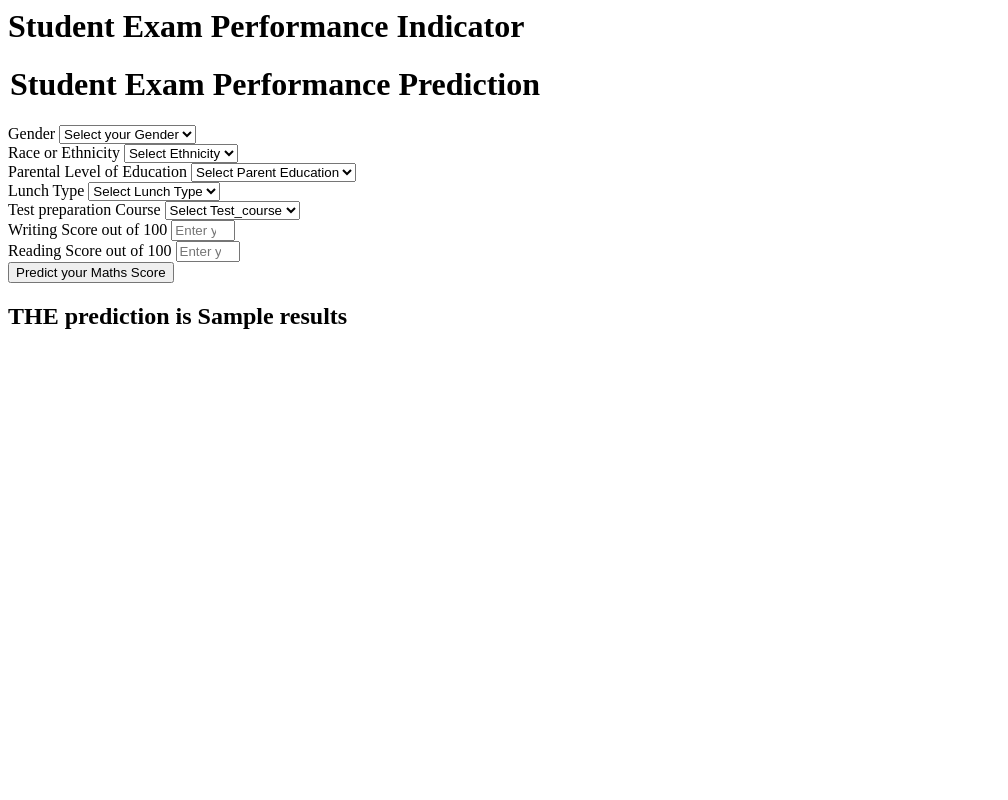
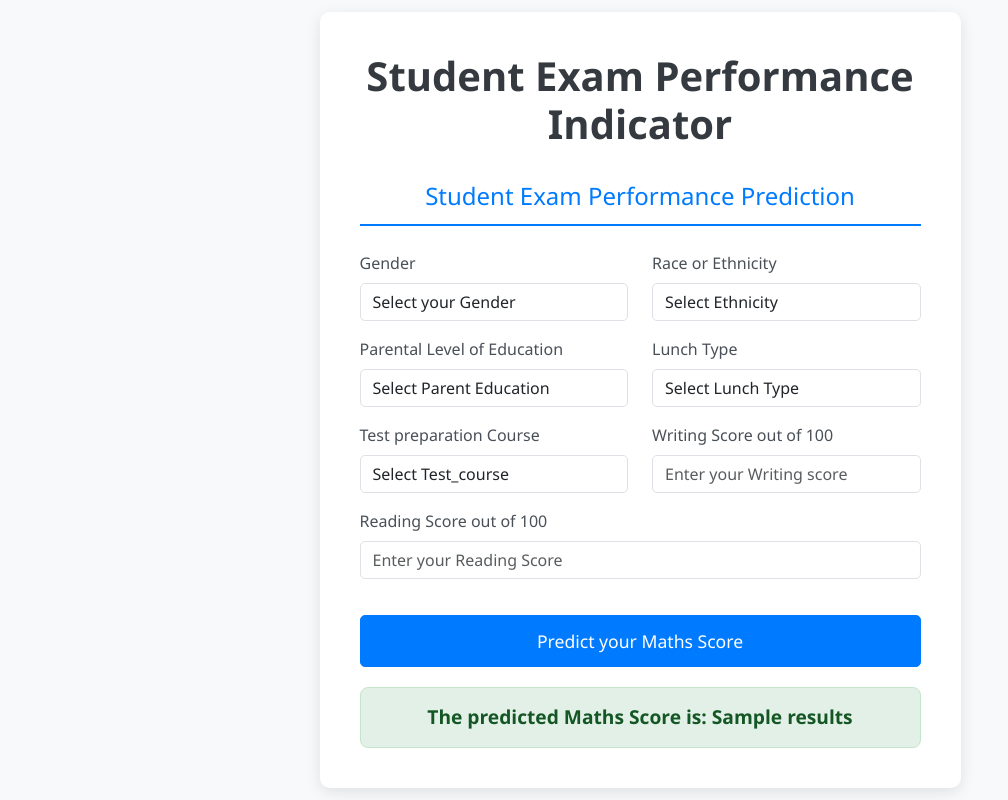
Before and after one commit to AshutoshKY125/student-performance-predictor, a Flask app: template templates/home.html in a window 1280 px wide. Shown: the whole page, without its empty margins (0-1008 px from the left). Run offline with Flask 3, Linux system fonts and the light colour scheme; the template is opened without the code that fills it: most values are stand-ins (such as "Sample title", 1, 10 or a date in 2020).

Commit message:
updated home.html

```diff
--- a/templates/home.html
+++ b/templates/home.html
@@ -1,111 +1,170 @@
 <html>
+<head>
+    <meta charset="UTF-8">
+    <meta name="viewport" content="width=device-width, initial-scale=1.0">
+    <title>Student Performance Predictor</title>
+    <!-- Bootstrap CSS -->
+    <link href="https://cdn.jsdelivr.net/npm/bootstrap@5.3.3/dist/css/bootstrap.min.css" rel="stylesheet" integrity="sha384-QWTKZyjpPEjISv5WaRU9OFeRpok6YctnYmDr5pNlyT2bRjXh0JMhjY6hW+ALEwIH" crossorigin="anonymous">
+    <!-- Custom CSS -->
+    <style>
+        body {
+            background-color: #f8f9fa;
+            display: flex;
+            justify-content: center;
+            align-items: center;
+            min-height: 100vh;
+            margin: 0;
+            font-family: 'Segoe UI', Tahoma, Geneva, Verdana, sans-serif;
+        }
+        .login {
+            background-color: #ffffff;
+            padding: 40px;
+            border-radius: 10px;
+            box-shadow: 0 4px 15px rgba(0, 0, 0, 0.1);
+            width: 100%;
+            max-width: 700px; /* Increased max-width */
+        }
+        h1 {
+            color: #343a40;
+            margin-bottom: 30px;
+            text-align: center;
+            font-weight: 600;
+        }
+        legend {
+            font-size: 1.5rem;
+            color: #007bff; /* Bootstrap primary blue */
+            text-align: center;
+            margin-bottom: 25px;
+            border-bottom: 2px solid #007bff;
+            padding-bottom: 10px;
+            display: block; /* Ensure legend takes full width */
+        }
+        .form-label {
+            font-weight: 500;
+            color: #495057;
+        }
+        .form-control, .btn {
+            border-radius: 5px;
+        }
+        .btn-primary {
+            background-color: #007bff;
+            border-color: #007bff;
+            width: 100%;
+            padding: 12px;
+            font-size: 1.1rem;
+            margin-top: 20px;
+        }
+        .btn-primary:hover {
+            background-color: #0056b3;
+            border-color: #0056b3;
+        }
+        h2 {
+            margin-top: 30px;
+            text-align: center;
+            color: #28a745; /* Bootstrap success green */
+            font-size: 1.8rem;
+            font-weight: 600;
+        }
+        .result-box {
+            background-color: #e2f0e8; /* Light green background */
+            padding: 15px;
+            border-radius: 8px;
+            margin-top: 20px;
+            border: 1px solid #c3e6cb;
+            color: #155724;
+            text-align: center;
+            font-size: 1.2rem;
+            font-weight: bold;
+        }
+    </style>
+</head>
 <body>
+    <div class="container">
+        <div class="row justify-content-center">
+            <div class="col-md-9 col-lg-7">
                 <div class="login">
                     <h1>Student Exam Performance Indicator</h1>
 
                     <form action="{{ url_for('predict_datapoint')}}" method="post">
-        <h1>
                         <legend>Student Exam Performance Prediction</legend>
-        </h1>
-        <div class="mb-3">
+                        <div class="row">
+                            <div class="col-md-6 mb-3">
                                 <label class="form-label">Gender</label>
-            <select class="form-control" name="gender" placeholder="Enter you Gender" required>
-                <option class="placeholder" selected disabled value="">Select your Gender</option>
-                <option value="male">
-                    Male
-                </option>
-                <option value="female">
-                    Female
-                </option>
+                                <select class="form-control" name="gender" required>
+                                    <option value="" selected disabled>Select your Gender</option>
+                                    <option value="male">Male</option>
+                                    <option value="female">Female</option>
                                 </select>
                             </div>
-        <div class="mb-3">
+                            <div class="col-md-6 mb-3">
                                 <label class="form-label">Race or Ethnicity</label>
-            <select class="form-control" name="ethnicity" placeholder="Enter you ethnicity" required>
-                <option class="placeholder" selected disabled value="">Select Ethnicity</option>
-                <option value="group A">
-                    Group A
-                </option>
-                <option value="group B">
-                    Group B
-                </option>
-                <option value="group C">
-                    Group C
-                </option>
-                <option value="group D">
-                    Group D
-                </option>
-                <option value="group E">
-                    Group E
-                </option>
+                                <select class="form-control" name="ethnicity" required>
+                                    <option value="" selected disabled>Select Ethnicity</option>
+                                    <option value="group A">Group A</option>
+                                    <option value="group B">Group B</option>
+                                    <option value="group C">Group C</option>
+                                    <option value="group D">Group D</option>
+                                    <option value="group E">Group E</option>
                                 </select>
                             </div>
-        <div class="mb-3">
+                        </div>
+                        <div class="row">
+                            <div class="col-md-6 mb-3">
                                 <label class="form-label">Parental Level of Education</label>
-            <select class="form-control" name="parental_level_of_education"
-                placeholder="Enter you Parent Education" required>
-                <option class="placeholder" selected disabled value="">Select Parent Education</option>
-                <option value="associate's degree">
-                    associate's degree
-                </option>
-                <option value="bachelor's degree">
-                    bachelor's degree
-                </option>
-                <option value="high school">
-                    high school
-                </option>
-                <option value="master's degree">
-                    master's degree
-                </option>
-                <option value="some college">
-                    some college
-                </option>
-                <option value="some high school">
-                    some high school
-                </option>
+                                <select class="form-control" name="parental_level_of_education" required>
+                                    <option value="" selected disabled>Select Parent Education</option>
+                                    <option value="associate's degree">associate's degree</option>
+                                    <option value="bachelor's degree">bachelor's degree</option>
+                                    <option value="high school">high school</option>
+                                    <option value="master's degree">master's degree</option>
+                                    <option value="some college">some college</option>
+                                    <option value="some high school">some high school</option>
                                 </select>
                             </div>
-        <div class="mb-3">
+                            <div class="col-md-6 mb-3">
                                 <label class="form-label">Lunch Type</label>
-            <select class="form-control" name="lunch" placeholder="Enter you Lunch" required>
-                <option class="placeholder" selected disabled value="">Select Lunch Type</option>
-                <option value="free/reduced">
-                    free/reduced
-                </option>
-                <option value="standard">
-                    standard
-                </option>
+                                <select class="form-control" name="lunch" required>
+                                    <option value="" selected disabled>Select Lunch Type</option>
+                                    <option value="free/reduced">free/reduced</option>
+                                    <option value="standard">standard</option>
                                 </select>
                             </div>
-        <div class="mb-3">
+                        </div>
+                        <div class="row">
+                            <div class="col-md-6 mb-3">
                                 <label class="form-label">Test preparation Course</label>
-            <select class="form-control" name="test_preparation_course" placeholder="Enter you Course"
-                required>
-                <option class="placeholder" selected disabled value="">Select Test_course</option>
-                <option value="none">
-                    None
-                </option>
-                <option value="completed">
-                    Completed
-                </option>
+                                <select class="form-control" name="test_preparation_course" required>
+                                    <option value="" selected disabled>Select Test_course</option>
+                                    <option value="none">None</option>
+                                    <option value="completed">Completed</option>
                                 </select>
                             </div>
+                            <div class="col-md-6 mb-3">
+                                <label class="form-label">Writing Score out of 100</label>
+                                <input class="form-control" type="number" name="writing_score" placeholder="Enter your Writing score" min="0" max="100" />
+                            </div>
+                        </div>
+                        <div class="row">
+                            <div class="col-md-12 mb-3">
+                                <label class="form-label">Reading Score out of 100</label>
+                                <input class="form-control" type="number" name="reading_score" placeholder="Enter your Reading Score" min="0" max="100" />
+                            </div>
+                        </div>
+
                         <div class="mb-3">
-            <label class="form-label">Writing Score out of 100</label>
-            <input class="form-control" type="number" name="reading_score"
-                placeholder="Enter your Reading score" min='0' max='100' />
-        </div>
-        <div class="mb-3">
-            <label class="form-label">Reading Score out of 100</label>
-            <input class="form-control" type="number" name="writing_score"
-                placeholder="Enter your Reading Score" min='0' max='100' />
-        </div>
-        <div class="mb-3">
-            <input class="btn btn-primary" type="submit" value="Predict your Maths Score" required />
+                            <input class="btn btn-primary" type="submit" value="Predict your Maths Score" />
                         </div>
                     </form>
-    <h2>
-       THE  prediction is {{results}}
-    </h2>
-   <body>
+                    {% if results is not none %}
+                    <div class="result-box">
+                       The predicted Maths Score is: {{ results }}
+                    </div>
+                    {% endif %}
+                </div>
+            </div>
+        </div>
+    </div>
+    <!-- Bootstrap Bundle with Popper -->
+    <script src="https://cdn.jsdelivr.net/npm/bootstrap@5.3.3/dist/js/bootstrap.bundle.min.js" integrity="sha384-YvpcrYf0tY3lHB60NNkmXc5s9fDVZLESaAA55NDzOxhy9GkcIdslK1eN7N6jIeHz" crossorigin="anonymous"></script>
+</body>
 </html>
```
Also changed, not shown: artifacts/Student Performance prediction demo.gif (added). Lines whose indentation alone changed are shown as unchanged.
